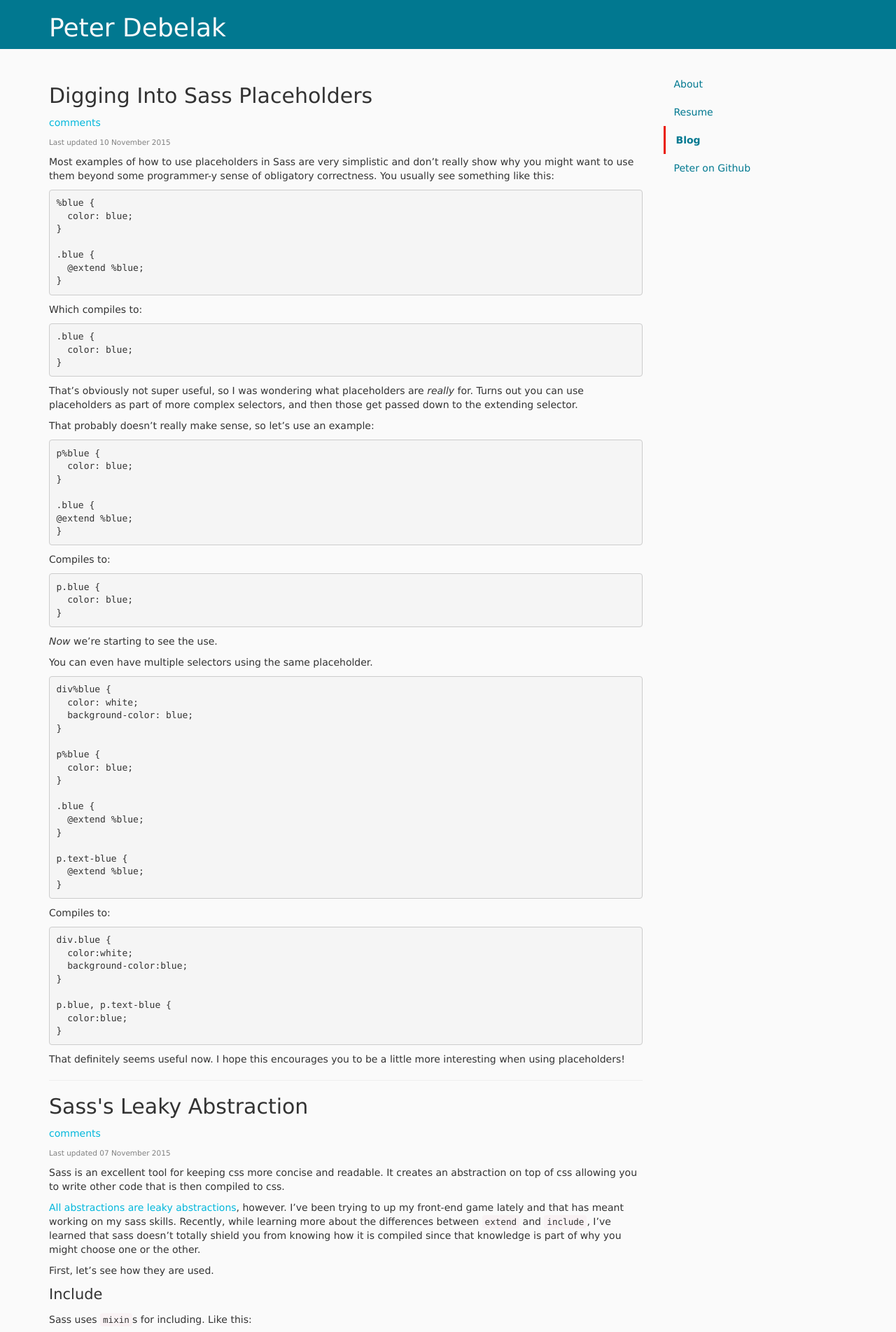
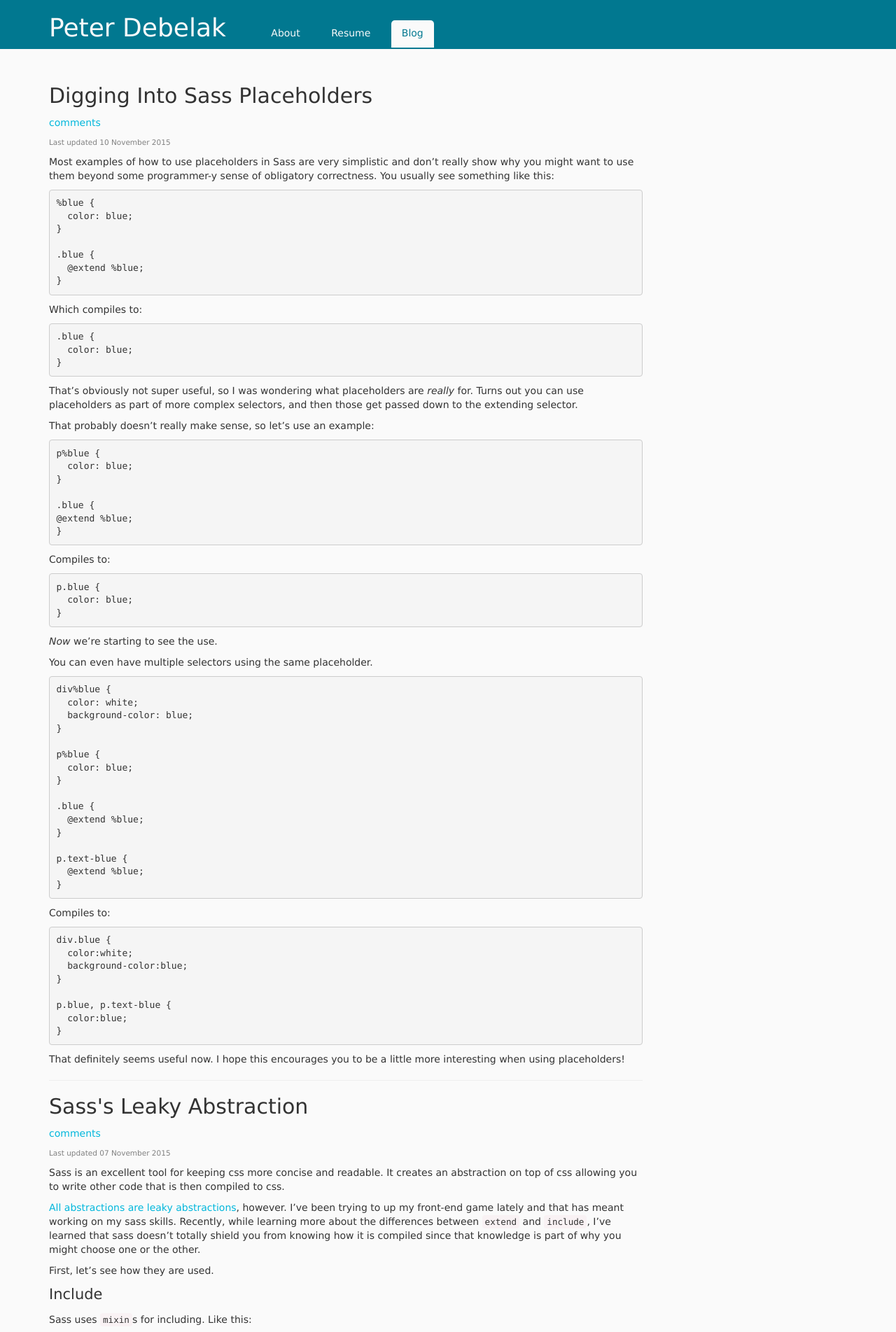
Before and after one commit to pdebelak/peterdebelak.com, a Jekyll site: the page built from blog/index.html, in a window 1280 px wide. Shown: the top 1903 px of the page at 70% size. Built offline with Jekyll 4.4.1, drawn with Linux system fonts in a browser that asks for light colours; the list of posts is cut into pages by our own code; comment, search, counter and statistics services are not loaded.

Commit message:
Move nav to top of page

```diff
--- a/_layouts/default.html
+++ b/_layouts/default.html
@@ -3,15 +3,6 @@ layout: home
 ---
 
 <div class="content-wrap">
-  <nav class="main-nav" role="navigation">
-    <ul>
-      <li class="{% if page.active == "about" %}active{% endif %}"><a id="about" href="/about/">About</a></li>
-      <li class="{% if page.active == "resume" %}active{% endif %}"><a id="resume" href="/resume/">Resume</a></li>
-      <li class="{% if page.active == "blog" %}active{% endif %}"><a id="blog" href="/blog">Blog</a></li>
-      <li><a id="github" href="https://github.com/pdebelak"><span class="large-size">Peter on Github</span></a></li>
-    </ul>
-  </nav>
-
   <section class="main-content">
     {{ content }}
   </section>
--- a/_layouts/home.html
+++ b/_layouts/home.html
@@ -36,6 +36,13 @@
       <header class="main-header">
         <div class="main">
           <h1><a id="home" href="/">Peter Debelak</a></h1>
+          <nav class="header-nav">
+            <ul>
+              <li class="{% if page.active == "about" %}active{% endif %}"><a id="about" href="/about/">About</a></li>
+              <li class="{% if page.active == "resume" %}active{% endif %}"><a id="resume" href="/resume/">Resume</a></li>
+              <li class="{% if page.active == "blog" %}active{% endif %}"><a id="blog" href="/blog">Blog</a></li>
+            </ul>
+          </nav>
         </div>
       </header>
 
@@ -47,7 +54,9 @@
     <footer class="main-footer">
       <div class="main">
         <span class="pull-left">Press <code>?</code> for help</span>
-        <p class="mail-link">
+        <p class="pull-right">
+          <a href="https://github.com/pdebelak">Peter on Github</a>
+          |
           <a href="mailto:pdebelak@gmail.com">Contact Peter</a>
         </p>
       </div>
--- a/css/_general.scss
+++ b/css/_general.scss
@@ -8,9 +8,10 @@
       display: inline;
     }
   }
-  .mail-link {
+  .pull-right {
     text-align: right;
-    @extend .h4;
+    margin-top: 10px;
+    color: $body-bg;
   }
 }
 
--- a/css/_home.scss
+++ b/css/_home.scss
@@ -22,14 +22,6 @@
   @extend .h3;
 }
 
-.verbose-nav {
-  @extend %nav-pills;
-}
-
-.nav-pills > li > a {
-  color: $brand-primary;
-}
-
 p.date-line {
   font-size: .75em;
   color: gray;
--- a/css/_layout.scss
+++ b/css/_layout.scss
@@ -45,6 +45,44 @@ img {
   @media(min-width: $tablet-size) {
     margin-bottom: 30px;
   }
+  h1 {
+    display: inline-block;
+  }
+}
+
+.header-nav {
+  display: block;
+  padding-top: 5px;
+  padding-bottom: 12px;
+  @media(min-width: $tablet-size) {
+    display: inline-block;
+  }
+  ul {
+    list-style: none;
+    margin-bottom: 0;
+    text-align: center;
+    padding-left: 0;
+    @media(min-width: $tablet-size) {
+      padding-left: 40px;
+      text-align: left;
+    }
+  }
+  li {
+    display: inline-block;
+    padding-right: 5px;
+    padding-left: 5px;
+    a {
+      padding: 10px 15px 13px 15px;
+      border-top-left-radius: 5px;
+      border-top-right-radius: 5px;
+    }
+    &.active, &:hover, &:focus {
+      a {
+        background: $body-bg;
+        color: $brand-primary;
+      }
+    }
+  }
 }
 
 %footer {
@@ -71,32 +109,6 @@ img {
   @extend %main;
 }
 
-.main-nav {
-  @extend %nav-pills;
-  @include col(25%, $small-computer-size);
-  @media(min-width: $small-computer-size) {
-    float: right;
-  }
-  ul {
-    text-align: center;
-    @media (min-width: $small-computer-size) {
-      text-align: left;
-    }
-    li {
-      display: inline-block;
-      @media (min-width: $small-computer-size) {
-        display: block;
-      }
-      a {
-        @media(max-width: $tablet-size - 1) {
-          padding-right: 10px;
-          padding-left: 10px;
-        }
-      }
-    }
-  }
-}
-
 .main-content {
   @include col(75%, $small-computer-size);
 }
@@ -109,13 +121,7 @@ img {
   margin: 0 0 10px;
   @extend %lead;
 }
-.small-size {
-  @media(min-width: $tablet-size) {
-    display: none;
-  }
+
+.verbose-nav {
+  @extend %nav-pills;
 }
-.large-size {
-  @media(max-width: $tablet-size) {
-    display: none;
-  }
-}
--- a/css/mixins/_custom.scss
+++ b/css/mixins/_custom.scss
@@ -13,7 +13,6 @@
 }
 
 @mixin nav-pills() {
-  margin-bottom: 20px;
   ul {
     padding: 0;
     list-style: none;
@@ -25,16 +24,6 @@
         display: block;
         text-decoration: none;
         @extend %pill-hover;
-      }
-      &.active {
-        a, a:hover, a:focus {
-          font-weight: 700;
-          border-bottom: 3px solid $brand-secondary;
-          @media(min-width: $small-computer-size) {
-            border-left: 3px solid $brand-secondary;
-            border-bottom: 0;
-          }
-        }
       }
     }
   }
```
Also changed, not shown: _drafts/how-to-read-a-man-page.md (added, +6 -0 lines).
